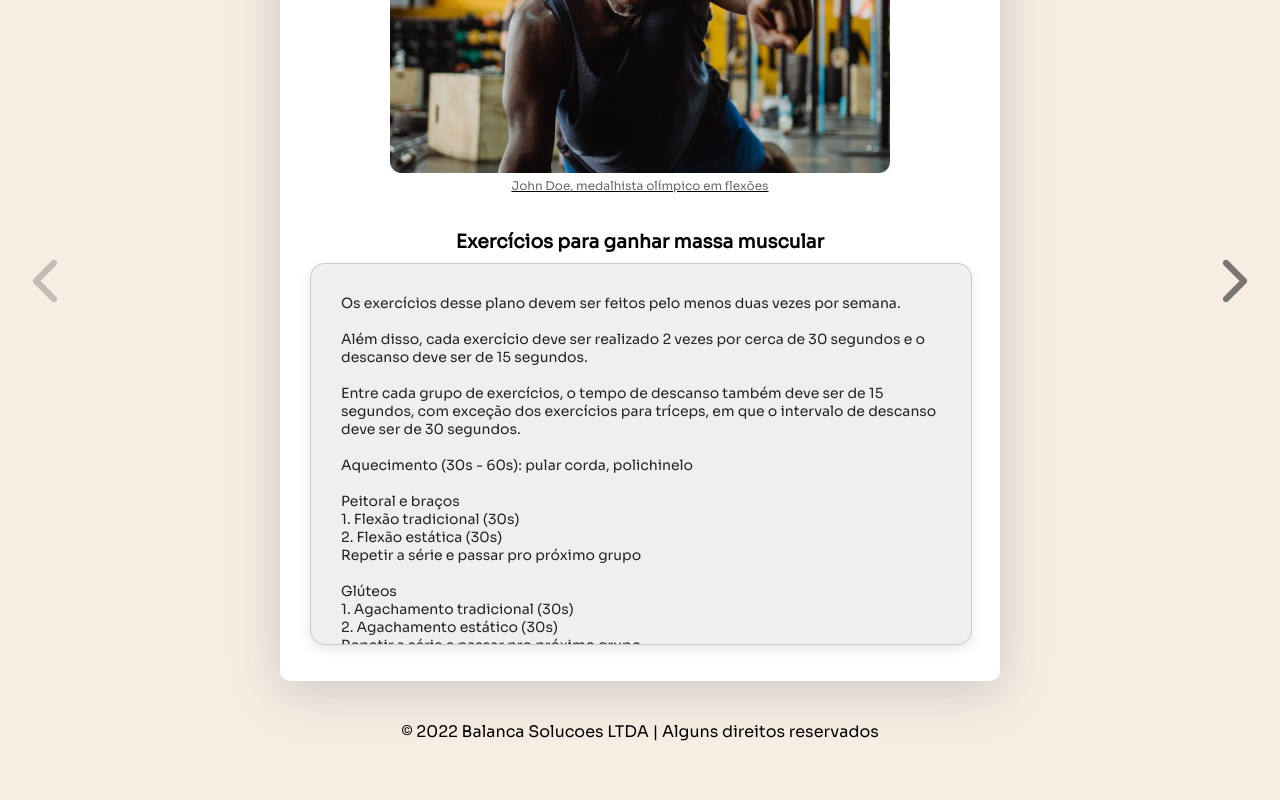
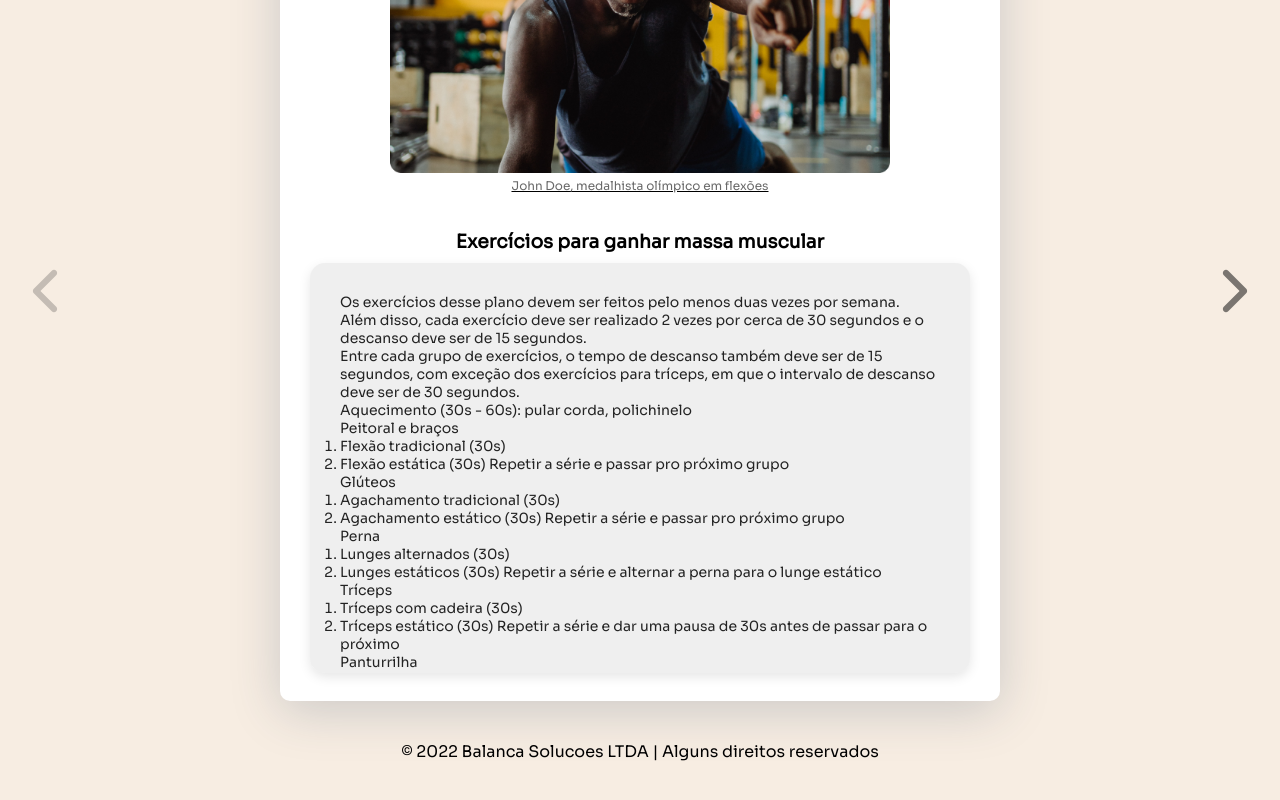
Before and after one commit to gustavo-tomas/BalancaSolucoes, a Vue app: page /plans in a window 1280 px wide. Shown: the part 350-1150 px from the top of the page. Built offline with nearby package versions, Linux system fonts and the light colour scheme; what vue-split-carousel would draw is missing.

Commit message:
increased card size

```diff
--- a/src/components/Card.vue
+++ b/src/components/Card.vue
@@ -12,12 +12,15 @@
     </figure>
     <div class="card-content">
       <h3 class="headline">{{ headline }}</h3>
-      <textarea class="text" :value="text" disabled></textarea>
+      <!-- <textarea class="text" :value="markdownToHtml" disabled></textarea> -->
+      <div v-html="markdownToHtml" class="text"></div>
     </div>
   </div>
 </template>
 
 <script>
+import { marked } from "marked";
+
 export default {
   name: "Card",
   props: {
@@ -26,6 +29,11 @@ export default {
     imgUrl: String,
     text: String,
     caption: String,
+  },
+  computed: {
+    markdownToHtml() {
+      return marked(this.text);
+    },
   },
 };
 </script>
@@ -41,7 +49,7 @@ a {
   border-radius: 10px;
   box-shadow: 0 10px 50px 0 rgba(41, 67, 100, 0.21);
   width: 700px;
-  height: 780px;
+  height: 800px;
   padding: 10px;
 }
 
@@ -70,8 +78,7 @@ a {
 
 .text {
   text-align: start;
-  width: 600px;
-  height: 320px;
+  height: 350px;
   padding: 30px;
   resize: none;
   background-color: rgba(185, 185, 185, 0.233);
@@ -80,7 +87,7 @@ a {
   font-family: inherit;
   font-size: 14px;
   color: rgba(0, 0, 0, 0.856);
-  overflow-wrap: break-word;
+  overflow: scroll;
 }
 
 ::-webkit-scrollbar {
```
